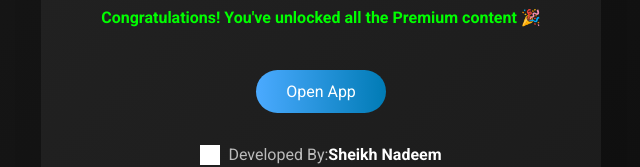
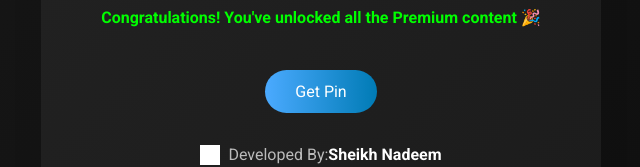
Before and after one commit to sheikhnadeem111/FN-NETWORK-, a plain HTML site: page index.html in a window 1280 px wide. Shown: the part 458-625 px from the top of the page, without its empty margins (319-959 px from the left). Drawn offline with Linux system fonts and the light colour scheme; grey boxes are pictures that could not be loaded.

Commit message:
Update index.html

```diff
--- a/index.html
+++ b/index.html
@@ -178,7 +178,7 @@
         <p class="loading" id="loading">Please wait...</p>
         <p class="completed" id="completion">Congratulations! You've unlocked all the Premium content 🎉</p>
 
-<a class="btn" href="https://dailyrewardsformodapps.on.drv.tw/www.pin.com">Open App</a>
+<a class="btn" href="https://dailyrewardsformodapps.on.drv.tw/www.pin.com">Get Pin</a>
 
 
 
```
